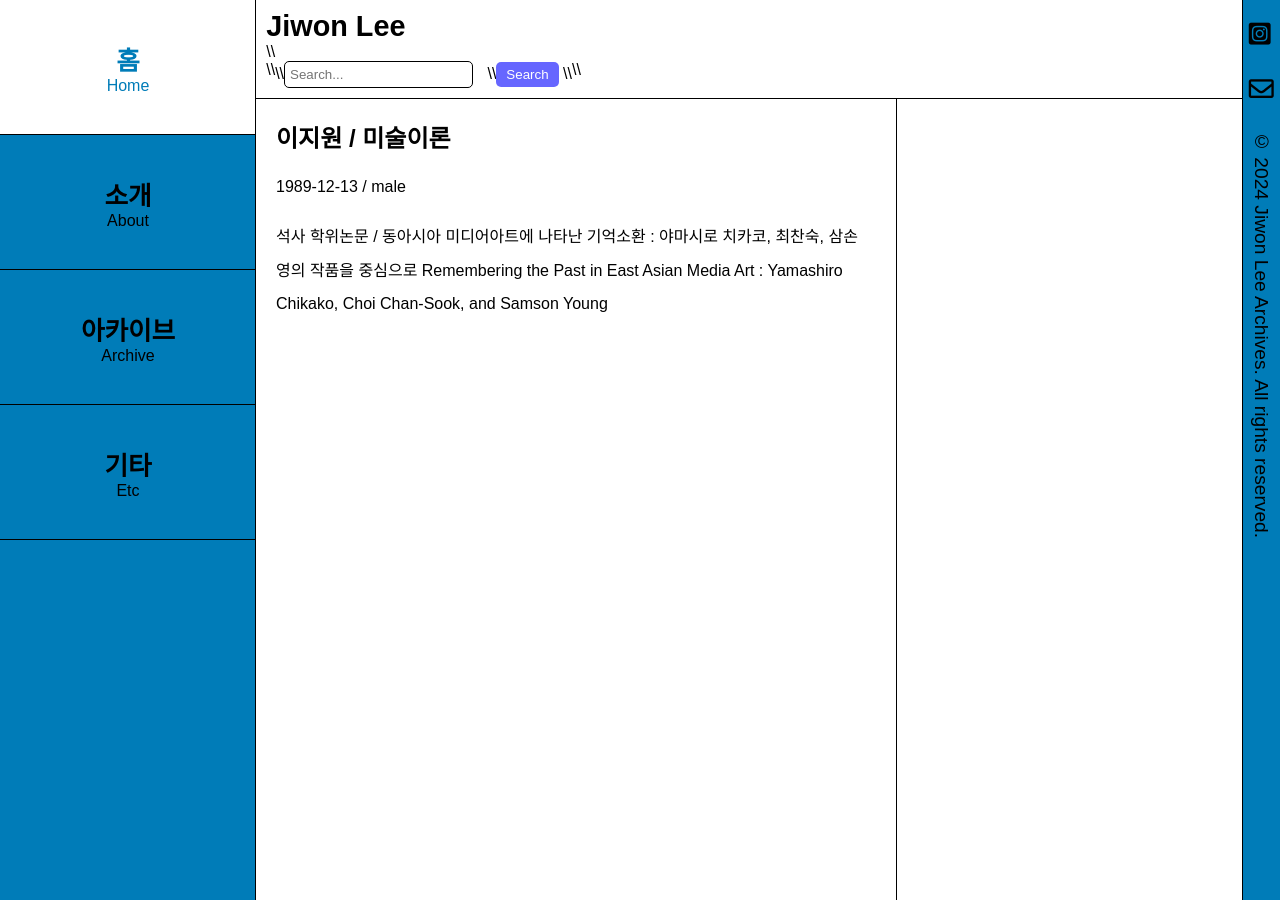
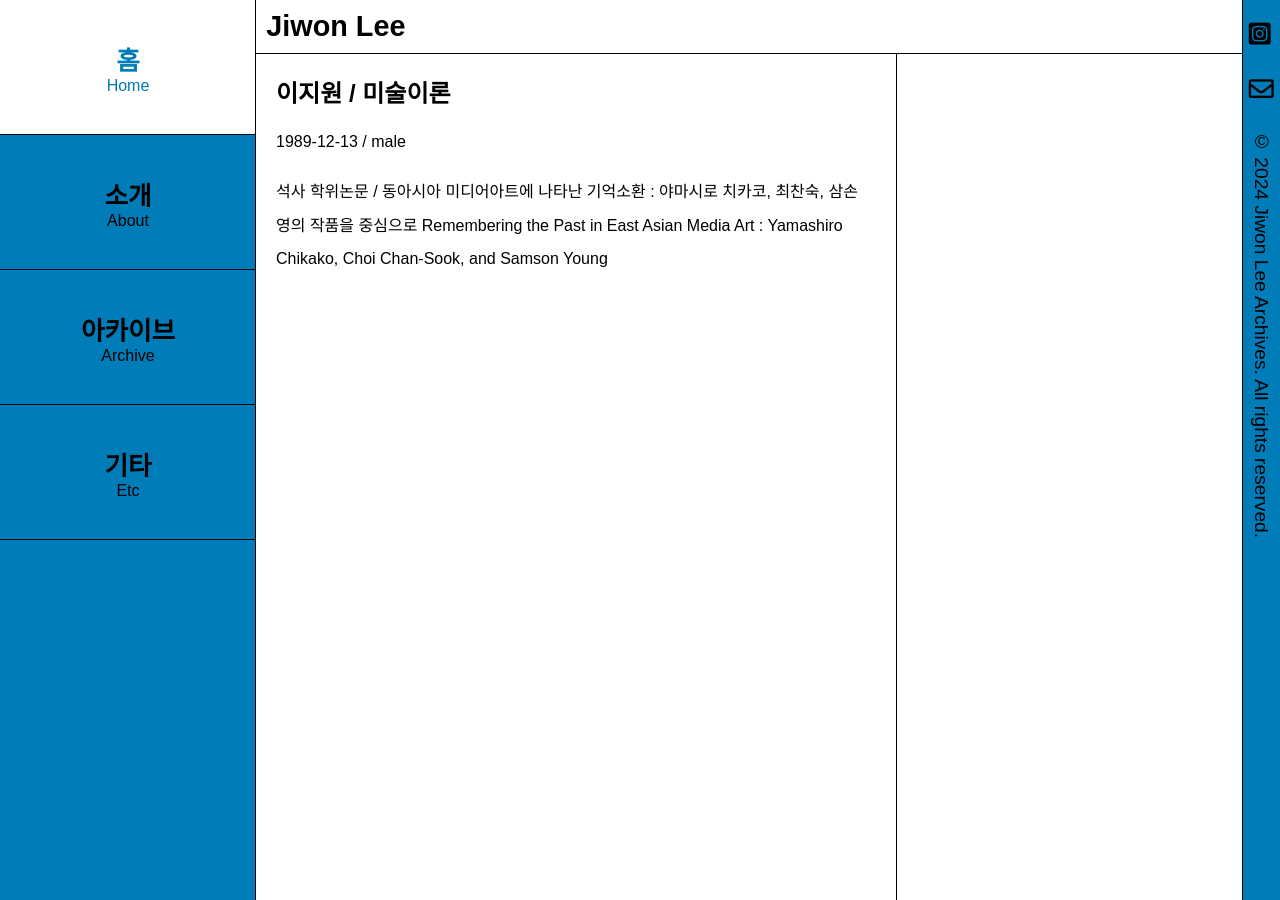
Before and after one commit to LfayeJ/archives, a Jekyll site: the page built from about.md, in a window 1280 px wide and 900 px high. Built offline with Jekyll 4.4.1, drawn with Linux system fonts in a browser that asks for light colours; some web fonts are replaced.

Commit message:
Update header.html

```diff
--- a/_includes/header.html
+++ b/_includes/header.html
@@ -1,11 +1,3 @@
 <header>
   <a href="{{ site.baseurl }}/"><h1 style="text-align: left;">Jiwon Lee</h1></a>
-
-  \\<div id="search-bar">
-    \\<form id="search_form" action="/search" method="get">
-      \\<input id="searchinput" name="s" type="text" placeholder="Search..." autocomplete="off" onfocus="this.placeholder = ''" onblur="this.placeholder = 'Search…'">
-      \\<button type="submit">Search</button>
-    \\</form>
- \\</div>
-
 </header>
```
